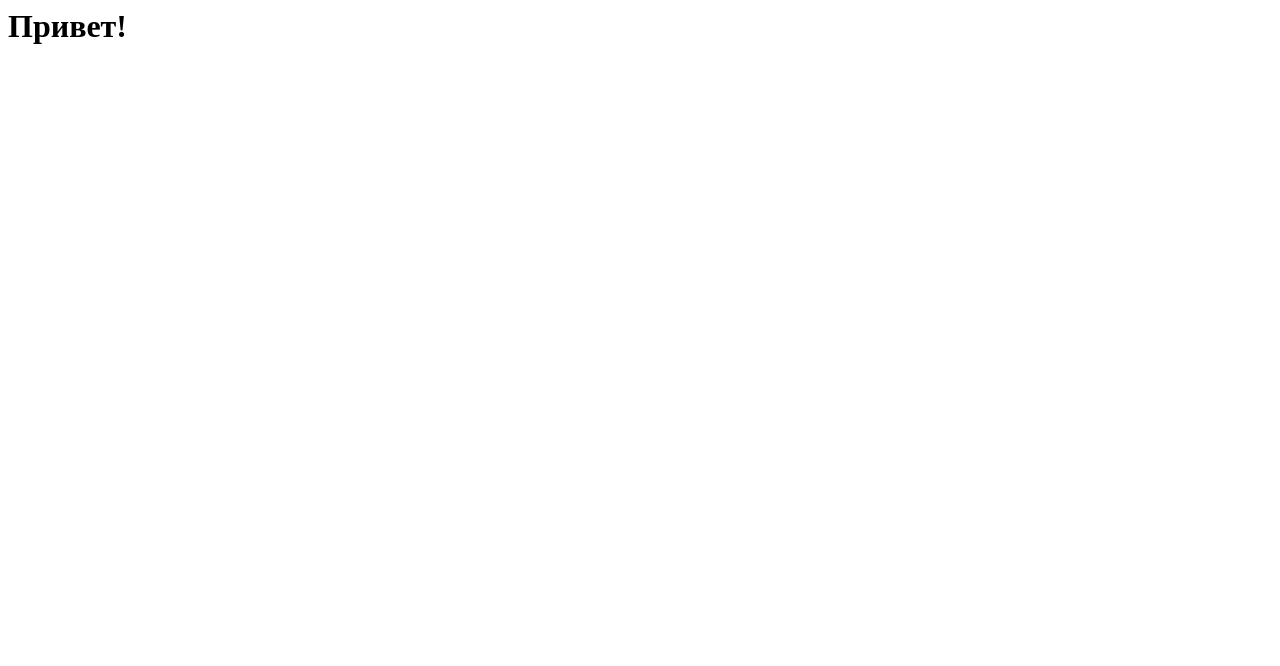
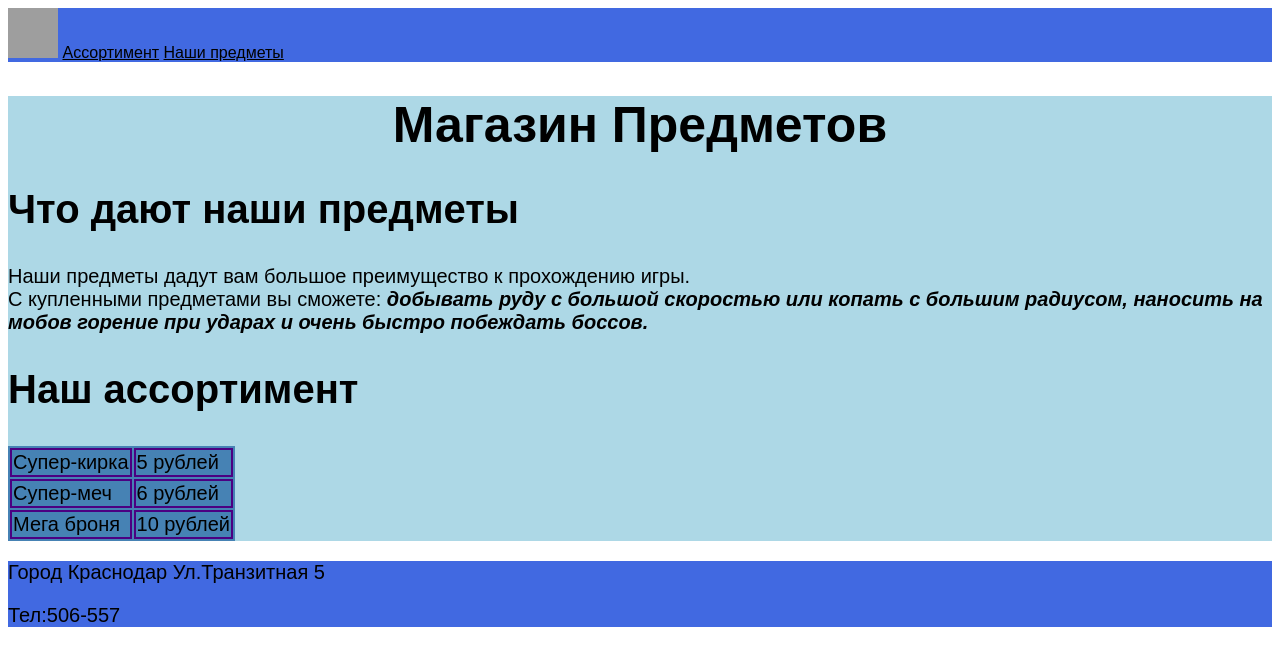
Before and after one commit to Eren1234Yeager/ya, a plain HTML site: page index.html in a window 1280 px wide. Drawn offline with Linux system fonts and the light colour scheme; grey boxes are pictures that could not be loaded.

Commit message:
Update index.html

```diff
--- a/index.html
+++ b/index.html
@@ -1,3 +1,34 @@
 <html>
-  <h1>Привет!</h1>
+    <title>Магазин Предметов</title>
+    <body style="font-family:sans-serif">
+        <header style="background-color:#4169E1">
+            <img src="https://drive.google.com/uc?export=view&id=1GKrvOPhEdSt3X_od3ppX7wFbQ7CFM_Ub" width="50px" height="50px" >
+            <a href="#assortiment" style="color: black">Ассортимент</a>
+            <a href="#items" style="color: black">Наши предметы</a>
+        </header>
+        <main style="background-color: lightblue">
+            <h1 style="text-align: center; font-size: 50px">Магазин Предметов</h1>
+            <h2 id="items" style="font-size: 40px">Что дают наши предметы</h2>
+            <p style="font-size: 20px">Наши предметы дадут вам большое преимущество к прохождению игры.<br> С купленными предметами вы сможете:<b><i> добывать руду с большой скоростью или копать с большим радиусом, наносить на мобов горение при ударах и очень быстро побеждать боссов.</i></b></p>
+            <h2 id="assortiment" style="font-size: 40px">Наш ассортимент</h2>
+            <table style="background-color: #4682B4; font-size: 20px">
+                <tr style="border: 2px solid #4B0082">
+                    <td style="border: 2px solid #4B0082">Супер-кирка</td>
+                    <td style="border: 2px solid #4B0082">5 рублей</td>
+                </tr>
+                <tr style="border: 2px solid #4B0082">
+                    <td style="border: 2px solid #4B0082">Супер-меч</td>
+                    <td style="border: 2px solid #4B0082">6 рублей</td>
+                </tr>
+                <tr style="border: 2px solid #4B0082">
+                    <td style="border: 2px solid #4B0082">Мега броня</td>
+                    <td style="border: 2px solid #4B0082">10 рублей</td>
+                </tr>
+            </table>
+        </main>
+        <footer style="background-color: #4169E1">
+            <p style="font-size: 20px"> Город Краснодар Ул.Транзитная 5</p>
+            <p style="font-size: 20px"> Тел:506-557</p>
+        </footer>
+    </body>
 </html>
```
